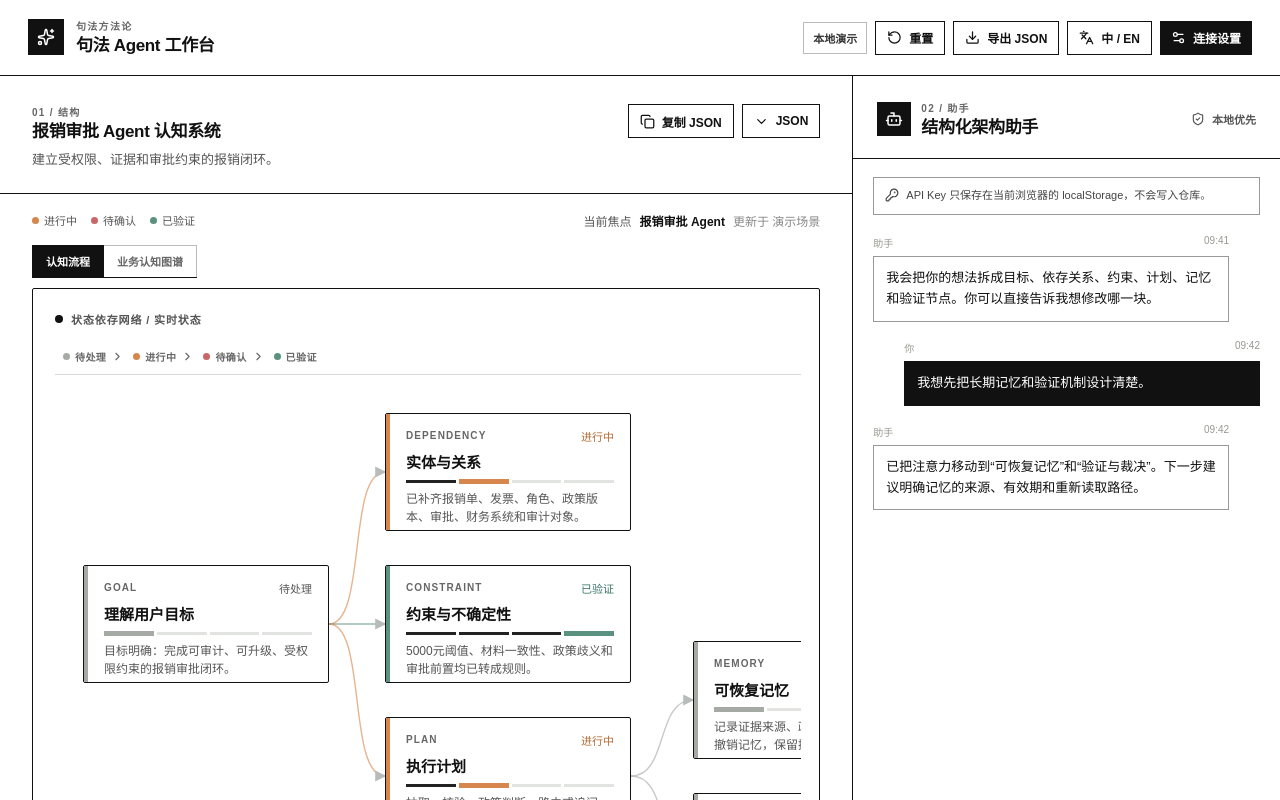
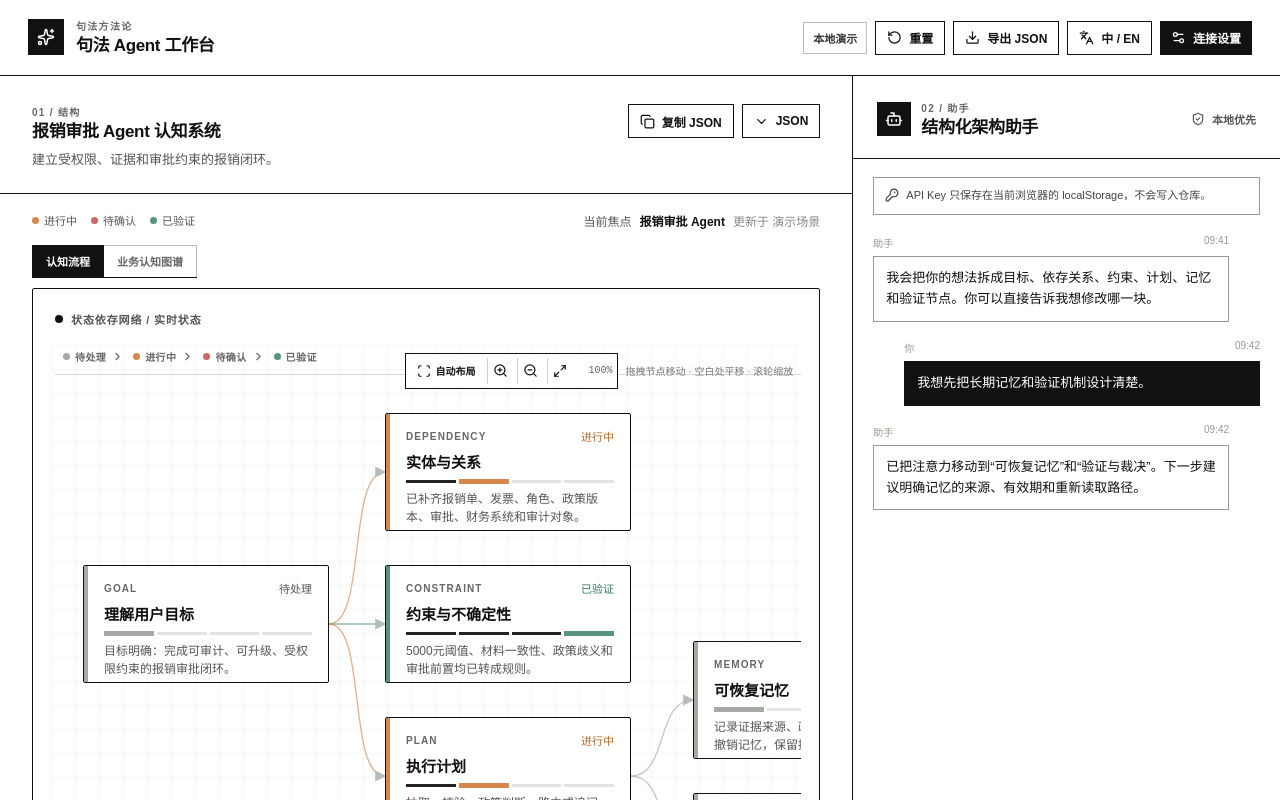
Before and after one commit to jqlong17/syntax-skill, a Next.js app in the folder examples/syntax-agent-workbench/: page / in a window 1280 px wide. Shown: the top 800 px of the page. Built offline with nearby package versions, Linux system fonts and the light colour scheme.

Commit message:
Add interactive graph navigation and ontology mapping notes

```diff
--- a/examples/syntax-agent-workbench/src/app/page.module.css
+++ b/examples/syntax-agent-workbench/src/app/page.module.css
@@ -35,15 +35,24 @@
 .graphCanvas { min-height: 610px; padding: 22px; background: #fff; border: 1px solid #111; border-radius: 2px; }
 .graphLabel { display: flex; align-items: center; gap: 8px; color: #555; font-size: 11px; font-weight: 800; letter-spacing: .08em; text-transform: uppercase; }
 .graphLabel span { width: 8px; height: 8px; border-radius: 50%; background: #111; }
-.networkViewport { overflow-x: auto; margin: 18px -4px 30px; padding: 4px; }
+.networkViewport { position: relative; height: 560px; overflow: hidden; margin: 18px -4px 30px; padding: 4px; touch-action: none; cursor: grab; background: linear-gradient(90deg, rgba(17,17,17,.035) 1px, transparent 1px), linear-gradient(rgba(17,17,17,.035) 1px, transparent 1px); background-size: 24px 24px; }
+.networkViewport:active { cursor: grabbing; }
 .knowledgeIntro { display: flex; gap: 14px; width: 930px; margin: 0 auto 10px; color: #666; font-size: 10px; font-weight: 800; letter-spacing: .04em; }
+.knowledgeNote { width: 930px; margin: 0 auto 8px; color: #777; font-size: 10px; line-height: 1.4; }
 .stateFlow { display: flex; align-items: center; gap: 9px; width: 930px; margin: 0 auto 14px; padding: 0 8px 10px; color: #666; border-bottom: 1px solid #d8d8d8; font-size: 10px; font-weight: 800; letter-spacing: .04em; }
 .stateFlowItem { display: inline-flex; align-items: center; gap: 5px; white-space: nowrap; }
 .stateFlowDot { width: 7px; height: 7px; background: #a6aaa5; border-radius: 50%; }
 .stateFlowDot[data-status="in_progress"] { background: #d7874d; }
 .stateFlowDot[data-status="needs_input"] { background: #c96766; }
 .stateFlowDot[data-status="verified"] { background: #5a927f; }
-.networkStage { position: relative; width: 930px; height: 540px; margin: 0 auto; }
+.graphViewportToolbar { position: absolute; z-index: 3; top: 8px; right: 8px; left: 8px; display: flex; align-items: center; justify-content: flex-end; gap: 8px; pointer-events: none; }
+.graphControls { display: inline-flex; align-items: center; gap: 4px; padding: 4px; background: rgba(255,255,255,.94); border: 1px solid #111; pointer-events: auto; }
+.graphControlButton, .graphControlIcon { display: inline-flex; align-items: center; justify-content: center; gap: 5px; min-height: 26px; padding: 0 7px; color: #111; background: #fff; border: 0; cursor: pointer; font: inherit; font-size: 10px; font-weight: 800; }
+.graphControlButton:hover, .graphControlIcon:hover { background: #f0f0f0; }
+.graphControlIcon { width: 26px; padding: 0; border-left: 1px solid #d0d0d0; }
+.zoomReadout { min-width: 36px; color: #666; font-family: monospace; font-size: 10px; text-align: right; }
+.zoomHint { color: #777; font-size: 10px; pointer-events: none; }
+.networkStage { position: relative; width: 930px; height: 540px; margin: 0; transform-origin: top left; will-change: transform; }
 .knowledgeStage { height: 980px; }
 .networkEdges, .networkNodes { position: absolute; inset: 0; width: 930px; height: 540px; }
 .knowledgeStage .networkEdges, .knowledgeStage .networkNodes { height: 980px; }
@@ -57,7 +66,7 @@
 .nodeBranch .children { position: relative; margin-top: 14px; }
 .nodeBranch .children::before { content: ""; position: absolute; left: 15px; top: -14px; bottom: 25px; border-left: 1px solid #aaa; }
 .node { position: relative; display: flex; overflow: hidden; background: #fff; border: 1px solid #111; border-radius: 2px; box-shadow: none; }
-.networkNode { position: absolute; width: 246px; height: 118px; margin: 0; }
+.networkNode { position: absolute; width: 246px; height: 118px; margin: 0; cursor: move; user-select: none; }
 .knowledgeNode .nodeAccent { background: #6c7a86; }
 .entityConfidence { color: #68717a; font-family: monospace; font-size: 10px; }
 .nodeFocused { border-color: #111; box-shadow: inset 4px 0 0 #111; }
@@ -137,4 +146,4 @@
 .modalNote { display: flex; gap: 7px; margin-top: 18px; padding-top: 14px; color: #555; border-top: 1px solid #111; font-size: 11px; line-height: 1.5; }
 
 @media (max-width: 980px) { .workspace { grid-template-columns: 1fr; } .structurePanel { border-right: 0; border-bottom: 1px solid #d9d5cc; } .chatPanel { min-height: 620px; } }
-@media (max-width: 680px) { .topbar, .panelHeader, .structureBody { padding-left: 18px; padding-right: 18px; } .topbar, .panelHeader, .structureIntro { align-items: flex-start; flex-direction: column; } .topActions { flex-wrap: wrap; } .graphCanvas { padding: 14px; } .networkStage { margin-left: 0; } .focusLine { flex-wrap: wrap; } }
+@media (max-width: 680px) { .topbar, .panelHeader, .structureBody { padding-left: 18px; padding-right: 18px; } .topbar, .panelHeader, .structureIntro { align-items: flex-start; flex-direction: column; } .topActions { flex-wrap: wrap; } .graphCanvas { padding: 14px; } .networkViewport { height: 500px; } .graphViewportToolbar { align-items: flex-end; flex-direction: column; } .networkStage { margin-left: 0; } .focusLine { flex-wrap: wrap; } }
--- a/examples/syntax-agent-workbench/src/app/page.tsx
+++ b/examples/syntax-agent-workbench/src/app/page.tsx
@@ -1,6 +1,6 @@
 "use client";
 
-import { FormEvent, useEffect, useMemo, useState } from "react";
+import { FormEvent, PointerEvent as ReactPointerEvent, useEffect, useMemo, useState, WheelEvent } from "react";
 import {
   Bot,
   Check,
@@ -11,13 +11,17 @@ import {
   Download,
   KeyRound,
   Languages,
+  Maximize2,
   Play,
   RotateCcw,
+  Scan,
   Send,
   Settings2,
   ShieldCheck,
   Sparkles,
   X,
+  ZoomIn,
+  ZoomOut,
 } from "lucide-react";
 import styles from "./page.module.css";
 import defaultStateJson from "./agent-state.json";
@@ -74,6 +78,10 @@ type ApiConfig = {
   apiKey: string;
   model: string;
 };
+
+type Point = { x: number; y: number };
+type GraphTransform = { scale: number; x: number; y: number };
+type GraphViewState = { positions: Record<string, Point>; transform: GraphTransform };
 
 const defaultState = defaultStateJson as AgentState;
 
@@ -135,6 +143,62 @@ const knowledgeNodePositions: Record<string, { x: number; y: number }> = {
 const knowledgeNodeWidth = 246;
 const knowledgeNodeHeight = 118;
 
+const defaultProcessPositions = networkNodePositions;
+
+function clamp(value: number, min: number, max: number) {
+  return Math.min(max, Math.max(min, value));
+}
+
+function layoutProcessGraph(): Record<string, Point> {
+  return {
+    goal: { x: 28, y: 176 },
+    entities: { x: 330, y: 24 },
+    constraints: { x: 330, y: 176 },
+    plan: { x: 330, y: 328 },
+    memory: { x: 638, y: 252 },
+    verification: { x: 638, y: 404 },
+  };
+}
+
+function layoutKnowledgeGraph(entities: KnowledgeEntity[], relations: KnowledgeRelation[]): Record<string, Point> {
+  const ids = entities.map((entity) => entity.id);
+  const adjacency = new Map(ids.map((id) => [id, new Set<string>()]));
+  relations.forEach((relation) => {
+    adjacency.get(relation.source)?.add(relation.target);
+    adjacency.get(relation.target)?.add(relation.source);
+  });
+  const root = [...ids].sort((a, b) => (adjacency.get(b)?.size ?? 0) - (adjacency.get(a)?.size ?? 0))[0];
+  const levels = new Map<string, number>();
+  if (root) {
+    const queue = [root];
+    levels.set(root, 0);
+    while (queue.length) {
+      const current = queue.shift() as string;
+      (adjacency.get(current) ?? new Set()).forEach((neighbor) => {
+        if (!levels.has(neighbor)) {
+          levels.set(neighbor, (levels.get(current) ?? 0) + 1);
+          queue.push(neighbor);
+        }
+      });
+    }
+  }
+  ids.forEach((id) => {
+    if (!levels.has(id)) levels.set(id, Math.max(0, levels.size % 4));
+  });
+  const grouped = new Map<number, string[]>();
+  ids.forEach((id) => {
+    const level = levels.get(id) ?? 0;
+    grouped.set(level, [...(grouped.get(level) ?? []), id]);
+  });
+  const positions: Record<string, Point> = {};
+  [...grouped.entries()].sort(([a], [b]) => a - b).forEach(([level, levelIds]) => {
+    levelIds.forEach((id, index) => {
+      positions[id] = { x: 28 + level * 302, y: 28 + index * 162 };
+    });
+  });
+  return positions;
+}
+
 function statusColor(status: NodeStatus) {
   return { ready: "#a6aaa5", in_progress: "#d7874d", needs_input: "#c96766", verified: "#5a927f" }[status];
 }
@@ -186,7 +250,10 @@ const uiCopy = {
     graph: "状态依存网络 / 实时状态",
     processGraph: "认知流程",
     knowledgeGraph: "业务认知图谱",
-    entitySummary: "实体与对象类型",
+    autoLayout: "自动布局",
+    zoomHint: "拖拽节点移动 · 空白处平移 · 滚轮缩放",
+    entitySummary: "认知实体 / 待映射对象",
+    knowledgeNote: "这里的实体是对话抽取的候选对象，不等于正式本体对象类型或对象实例。",
     relationSummary: "条关系",
     unresolved: "待解决依赖",
     assistantTitle: "结构化架构助手",
@@ -226,7 +293,10 @@ const uiCopy = {
     graph: "State dependency network / live state",
     processGraph: "Cognitive process",
     knowledgeGraph: "Business knowledge graph",
-    entitySummary: "Entities and object types",
+    autoLayout: "Auto layout",
+    zoomHint: "Drag nodes · pan empty space · scroll to zoom",
+    entitySummary: "Cognitive entities / mappable objects",
+    knowledgeNote: "These are conversation-extracted candidates, not formal ontology types or instances.",
     relationSummary: "relations",
     unresolved: "Open dependencies",
     assistantTitle: "Structured architecture assistant",
@@ -352,6 +422,77 @@ export default function Home() {
   const [isSending, setIsSending] = useState(false);
   const [copied, setCopied] = useState(false);
   const copy = uiCopy[locale];
+  const [graphState, setGraphState] = useState<Record<GraphView, GraphViewState>>({
+    process: { positions: defaultProcessPositions, transform: { scale: 1, x: 0, y: 0 } },
+    knowledge: { positions: knowledgeNodePositions, transform: { scale: 1, x: 0, y: 0 } },
+  });
+  const [drag, setDrag] = useState<{ kind: "node" | "pan"; view: GraphView; id?: string; startX: number; startY: number; initial?: Point; initialTransform: GraphTransform } | null>(null);
+
+  function updateGraphState(view: GraphView, patch: Partial<GraphViewState>) {
+    setGraphState((current) => ({ ...current, [view]: { ...current[view], ...patch } }));
+  }
+
+  function handleGraphPointerDown(event: ReactPointerEvent<HTMLDivElement>, view: GraphView) {
+    if ((event.target as HTMLElement).closest("button, .networkNode")) return;
+    event.currentTarget.setPointerCapture(event.pointerId);
+    setDrag({ kind: "pan", view, startX: event.clientX, startY: event.clientY, initialTransform: graphState[view].transform });
+  }
+
+  function handleNodePointerDown(event: ReactPointerEvent<HTMLDivElement>, view: GraphView, id: string, position: Point) {
+    event.stopPropagation();
+    event.currentTarget.setPointerCapture(event.pointerId);
+    setDrag({ kind: "node", view, id, startX: event.clientX, startY: event.clientY, initial: position, initialTransform: graphState[view].transform });
+  }
+
+  function handleGraphPointerMove(event: ReactPointerEvent<HTMLDivElement>) {
+    if (!drag) return;
+    const deltaX = event.clientX - drag.startX;
+    const deltaY = event.clientY - drag.startY;
+    if (drag.kind === "pan") {
+      updateGraphState(drag.view, { transform: { ...drag.initialTransform, x: drag.initialTransform.x + deltaX, y: drag.initialTransform.y + deltaY } });
+      return;
+    }
+    if (!drag.id || !drag.initial) return;
+    const scale = drag.initialTransform.scale;
+    updateGraphState(drag.view, { positions: { ...graphState[drag.view].positions, [drag.id]: { x: drag.initial.x + deltaX / scale, y: drag.initial.y + deltaY / scale } } });
+  }
+
+  function endGraphPointer() {
+    setDrag(null);
+  }
+
+  function handleGraphWheel(event: WheelEvent<HTMLDivElement>, view: GraphView) {
+    event.preventDefault();
+    const current = graphState[view].transform;
+    const nextScale = clamp(current.scale * (event.deltaY > 0 ? 0.9 : 1.1), 0.55, 1.7);
+    const rect = event.currentTarget.getBoundingClientRect();
+    const cursorX = event.clientX - rect.left;
+    const cursorY = event.clientY - rect.top;
+    const ratio = nextScale / current.scale;
+    updateGraphState(view, { transform: { scale: nextScale, x: cursorX - (cursorX - current.x) * ratio, y: cursorY - (cursorY - current.y) * ratio } });
+  }
+
+  function autoLayout(view: GraphView) {
+    updateGraphState(view, {
+      positions: view === "process" ? layoutProcessGraph() : layoutKnowledgeGraph(agentState.entities, agentState.relations),
+      transform: { scale: 1, x: 0, y: 0 },
+    });
+  }
+
+  function resetGraphView(view: GraphView) {
+    updateGraphState(view, { transform: { scale: 1, x: 0, y: 0 } });
+  }
+
+  function graphControls(view: GraphView) {
+    const scale = graphState[view].transform.scale;
+    return <div className={styles.graphControls} aria-label="图谱操作">
+      <button className={styles.graphControlButton} onClick={() => autoLayout(view)} title={copy.autoLayout}><Scan size={14} />{copy.autoLayout}</button>
+      <button className={styles.graphControlIcon} onClick={() => updateGraphState(view, { transform: { ...graphState[view].transform, scale: clamp(scale + 0.1, 0.55, 1.7) } })} title="放大"><ZoomIn size={15} /></button>
+      <button className={styles.graphControlIcon} onClick={() => updateGraphState(view, { transform: { ...graphState[view].transform, scale: clamp(scale - 0.1, 0.55, 1.7) } })} title="缩小"><ZoomOut size={15} /></button>
+      <button className={styles.graphControlIcon} onClick={() => resetGraphView(view)} title="重置视图"><Maximize2 size={14} /></button>
+      <span className={styles.zoomReadout}>{Math.round(scale * 100)}%</span>
+    </div>;
+  }
 
   useEffect(() => {
     const stored = window.localStorage.getItem("syntax-agent-config");
@@ -370,8 +511,9 @@ export default function Home() {
   const visibleJson = useMemo(() => JSON.stringify(agentState, null, 2), [agentState]);
 
   function renderNetworkGraph() {
+    const viewState = graphState.process;
     return (
-      <div className={styles.networkViewport} aria-label="状态依存网络">
+      <div className={styles.networkViewport} aria-label="状态依存网络" onPointerDown={(event) => handleGraphPointerDown(event, "process")} onPointerMove={handleGraphPointerMove} onPointerUp={endGraphPointer} onPointerCancel={endGraphPointer} onWheel={(event) => handleGraphWheel(event, "process")}>
         <div className={styles.stateFlow} aria-label="节点状态流转">
           {statusOrder.map((status, index) => (
             <div className={styles.stateFlowItem} key={status}>
@@ -381,7 +523,8 @@ export default function Home() {
             </div>
           ))}
         </div>
-        <div className={styles.networkStage}>
+        <div className={styles.graphViewportToolbar}>{graphControls("process")}<span className={styles.zoomHint}>{copy.zoomHint}</span></div>
+        <div className={styles.networkStage} style={{ transform: `translate(${viewState.transform.x}px, ${viewState.transform.y}px) scale(${viewState.transform.scale})` }}>
           <svg className={styles.networkEdges} viewBox="0 0 930 540" role="img" aria-label="节点依赖连线">
             <defs>
               <marker id="network-arrow" markerWidth="8" markerHeight="8" refX="7" refY="4" orient="auto" markerUnits="strokeWidth">
@@ -389,8 +532,8 @@ export default function Home() {
               </marker>
             </defs>
             {networkLinks.map(([sourceId, targetId]) => {
-              const source = networkNodePositions[sourceId];
-              const target = networkNodePositions[targetId];
+              const source = viewState.positions[sourceId] ?? networkNodePositions[sourceId];
+              const target = viewState.positions[targetId] ?? networkNodePositions[targetId];
               const targetNode = agentState.nodes.find((node) => node.id === targetId);
               const startX = source.x + networkNodeWidth;
               const startY = source.y + networkNodeHeight / 2;
@@ -403,10 +546,10 @@ export default function Home() {
           </svg>
           <div className={styles.networkNodes}>
             {agentState.nodes.map((node) => {
-              const position = networkNodePositions[node.id];
+              const position = viewState.positions[node.id] ?? networkNodePositions[node.id];
               if (!position) return null;
               return (
-                <div key={node.id} className={`${styles.node} ${styles.networkNode} ${agentState.focus === node.label ? styles.nodeFocused : ""}`} style={{ left: position.x, top: position.y }}>
+                <div key={node.id} className={`${styles.node} ${styles.networkNode} ${agentState.focus === node.label ? styles.nodeFocused : ""}`} style={{ left: position.x, top: position.y }} onPointerDown={(event) => handleNodePointerDown(event, "process", node.id, position)}>
                   <div className={styles.nodeAccent} data-status={node.status} />
                   <div className={styles.nodeMain}>
                     <div className={styles.nodeTopline}><span className={styles.nodeKind}>{node.kind}</span><span className={styles.nodeStatus} data-status={node.status}>{copy.status[node.status]}</span></div>
@@ -427,11 +570,14 @@ export default function Home() {
   }
 
   function renderKnowledgeGraph() {
-    const getPosition = (entityId: string, index: number) => knowledgeNodePositions[entityId] ?? { x: 28 + (index % 3) * 302, y: 28 + Math.floor(index / 3) * 162 };
+    const viewState = graphState.knowledge;
+    const getPosition = (entityId: string, index: number) => viewState.positions[entityId] ?? { x: 28 + (index % 3) * 302, y: 28 + Math.floor(index / 3) * 162 };
     return (
-      <div className={styles.networkViewport} aria-label="业务知识图谱">
+      <div className={styles.networkViewport} aria-label="业务知识图谱" onPointerDown={(event) => handleGraphPointerDown(event, "knowledge")} onPointerMove={handleGraphPointerMove} onPointerUp={endGraphPointer} onPointerCancel={endGraphPointer} onWheel={(event) => handleGraphWheel(event, "knowledge")}>
         <div className={styles.knowledgeIntro}><span>{copy.entitySummary}</span><span>{agentState.entities.length} {locale === "zh" ? "个实体" : "entities"}</span><span>{agentState.relations.length} {copy.relationSummary}</span></div>
-        <div className={`${styles.networkStage} ${styles.knowledgeStage}`}>
+        <div className={styles.knowledgeNote}>{copy.knowledgeNote}</div>
+        <div className={styles.graphViewportToolbar}>{graphControls("knowledge")}<span className={styles.zoomHint}>{copy.zoomHint}</span></div>
+        <div className={`${styles.networkStage} ${styles.knowledgeStage}`} style={{ transform: `translate(${viewState.transform.x}px, ${viewState.transform.y}px) scale(${viewState.transform.scale})` }}>
           <svg className={styles.networkEdges} viewBox="0 0 930 980" role="img" aria-label="实体关系连线">
             <defs>
               <marker id="knowledge-arrow" markerWidth="8" markerHeight="8" refX="7" refY="4" orient="auto" markerUnits="strokeWidth">
@@ -464,7 +610,7 @@ export default function Home() {
             {agentState.entities.map((entity, index) => {
               const position = getPosition(entity.id, index);
               return (
-                <div key={entity.id} className={`${styles.node} ${styles.networkNode} ${styles.knowledgeNode} ${agentState.focus === entity.name ? styles.nodeFocused : ""}`} style={{ left: position.x, top: position.y }}>
+                <div key={entity.id} className={`${styles.node} ${styles.networkNode} ${styles.knowledgeNode} ${agentState.focus === entity.name ? styles.nodeFocused : ""}`} style={{ left: position.x, top: position.y }} onPointerDown={(event) => handleNodePointerDown(event, "knowledge", entity.id, position)}>
                   <div className={styles.nodeAccent} />
                   <div className={styles.nodeMain}>
                     <div className={styles.nodeTopline}><span className={styles.nodeKind}>{entity.type}</span><span className={styles.entityConfidence}>{Math.round(entity.confidence * 100)}%</span></div>
@@ -487,7 +633,15 @@ export default function Home() {
     setSettingsOpen(false);
   }
 
-  function resetWorkspace() { setAgentState(defaultState); setMessages(initialMessages); setDraft(""); }
+  function resetWorkspace() {
+    setAgentState(defaultState);
+    setMessages(initialMessages);
+    setDraft("");
+    setGraphState({
+      process: { positions: defaultProcessPositions, transform: { scale: 1, x: 0, y: 0 } },
+      knowledge: { positions: knowledgeNodePositions, transform: { scale: 1, x: 0, y: 0 } },
+    });
+  }
 
   function exportState() {
     const href = URL.createObjectURL(new Blob([visibleJson], { type: "application/json" }));
```
Also changed, not shown: 1 other file (tests, documents, lock files or other folders).
